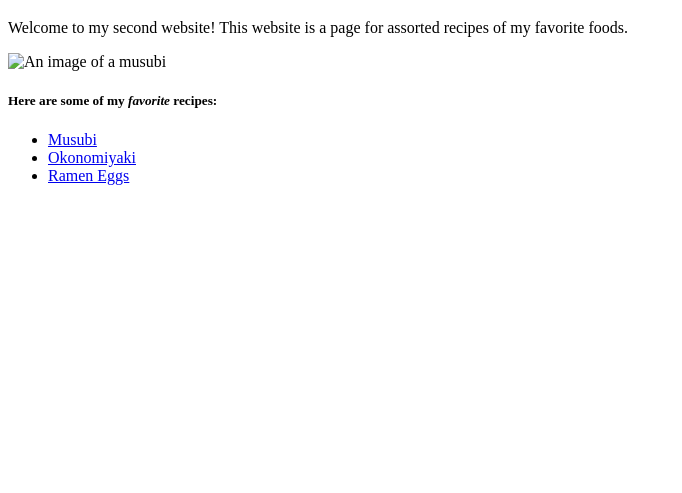
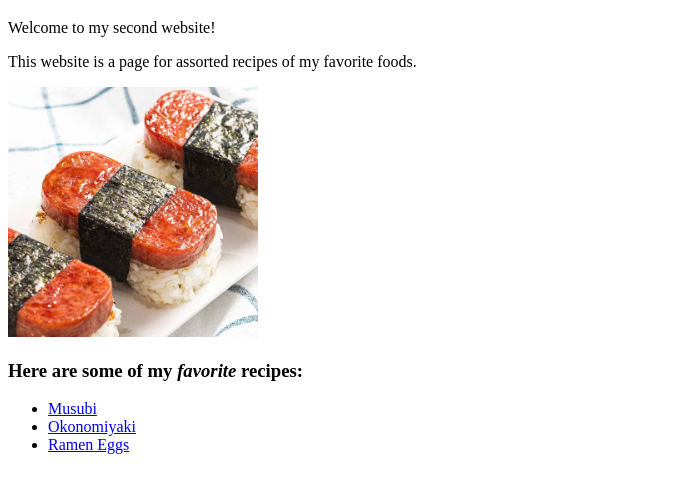
Before and after one commit to grxnto/odin-recipes, a plain HTML site: page index.html in a window 1280 px wide. Shown: the part 61-554 px from the top of the page, without its empty margins (0-682 px from the left). Drawn offline with Linux system fonts and the light colour scheme.

Commit message:
Finish side recipe links

```diff
--- a/index.html
+++ b/index.html
@@ -6,15 +6,14 @@
   </head>
 <body>
     <h1>Odin Recipes</h1>
-    <p>Welcome to my second website! This website is a page for assorted recipes of
-        my favorite foods.
-    </p>
-    <p><img src="./images/musubi.jpg"alt="An image of a musubi"></p>
-    <h5>Here are some of my <em>favorite</em> recipes:</h5>
+    Welcome to my second website!
+    <p>This website is a page for assorted recipes of my favorite foods.</p>
+    <p><img src="./images/spammusubi.jpg"alt="An image of a musubi"width="250" height="250"></p>
+    <h3>Here are some of my <em>favorite</em> recipes:</h3>
     <ul>
         <li><a href="recipes/musubi.html">Musubi</a></li>
         <li><a href="recipes/okonomiyaki.html">Okonomiyaki</li>
-        <li><a href="recipes/rameneggs.htmml">Ramen Eggs</a></li>
+        <li><a href="recipes/rameneggs.html">Ramen Eggs</a></li>
       </ul>
 </body>
 
```
